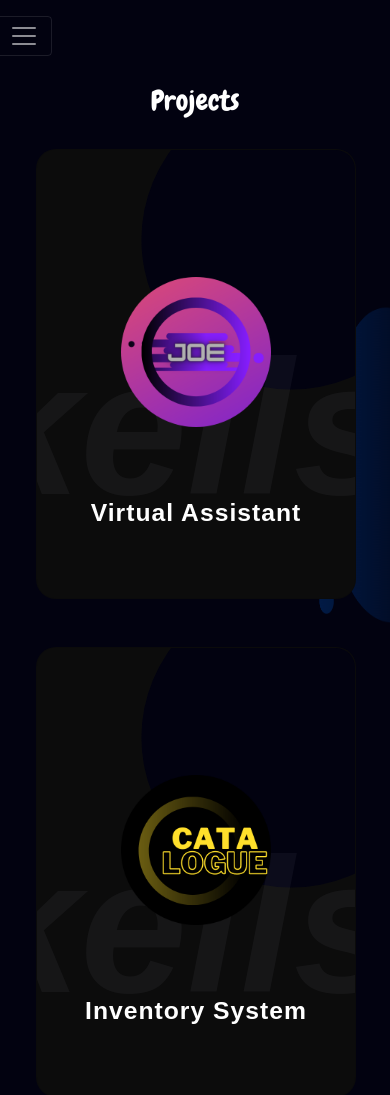
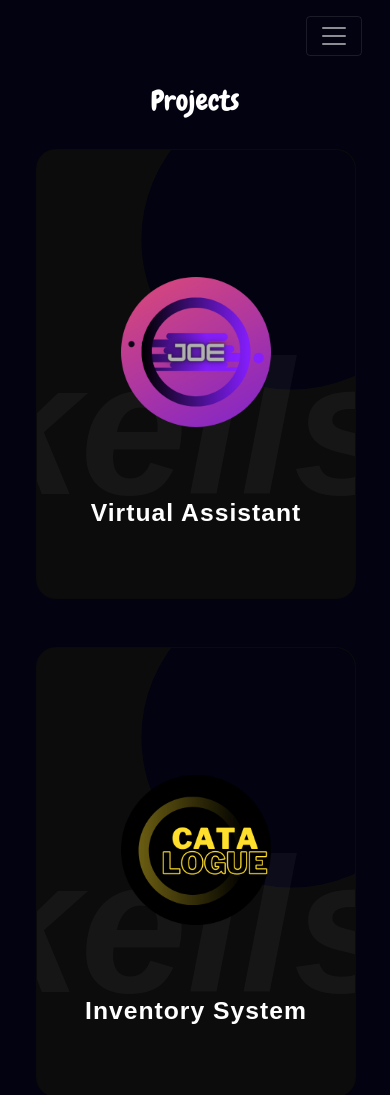
Before and after one commit to kellsjohn/Kellsoft-Website, a plain HTML site: page projects.html in a window 390 px wide. Shown: the top 1095 px of the page. Drawn offline with nearby package versions, Linux system fonts and the light colour scheme; a web font is replaced by a local one.

Commit message:
modified

```diff
--- a/contact.css
+++ b/contact.css
@@ -44,3 +44,6 @@
     height: 35px;
     width: 35px;
 }
+.navbar-toggler{
+    margin-left: 78%;
+}
--- a/projects.css
+++ b/projects.css
@@ -8,12 +8,14 @@
     background-image: url('images/kellsofttheme.png');
     height: auto;
     background-attachment: fixed;
+    background-size: cover;
+
 }
 @media only screen and (max-width: 767px) {
     .servicesmall{
-        background-image: url('images/kellsoftthemeiphone61.png');
+        background-image: url('images/kellsoftthemeiphone6.png');
         background-size: 100%;
-
+        height: auto;
     }
 }
 .text1{
@@ -191,6 +193,7 @@
     background: #020210f5;
     color: white;
     text-align: center;
+
 }
 .text2{
     font-family: 'chewy', sans-serif;
@@ -201,3 +204,6 @@
     height: 35px;
     width: 35px;
 }
+.navbar-toggler{
+    margin-left: 78%;
+}
--- a/projects.html
+++ b/projects.html
@@ -18,7 +18,7 @@
         <header class="navitems">
             <div class="row text-white">
                 <div class="col-md-12 p-2">
-                    <nav class="navbar navbar-expand-lg navbar-dark">
+                    <nav class="navbar navbar-expand-lg navbar-dark" style="text-align: center;">
                         <button class="navbar-toggler" type="button" data-bs-toggle="collapse" data-bs-target="#navbarSupportedContent" aria-controls="navbarSupportedContent" aria-expanded="false" aria-label="Toggle navigation">
                             <span class="navbar-toggler-icon"></span>
                         </button>
@@ -49,8 +49,8 @@
             <div class="row">
                 <h1 class="text1">Projects</h1>
                 <div class="col-md-4">
-                    <div class="containers m-4">
-                        <div class="card">
+                    <div class="containers p-4">
+                        <div class="card m-auto">
                           <div class="imgBx">
                             <img src="images/assistantjo.png">
                           </div>
@@ -71,8 +71,8 @@
                     </div>
                 </div>
                 <div class="col-md-4">
-                    <div class="containers m-4">
-                        <div class="card">
+                    <div class="containers p-4">
+                        <div class="card m-auto">
                           <div class="imgBx">
                             <img src="images/catalogue.png">
                           </div>
@@ -93,8 +93,8 @@
                     </div>
                 </div>
                 <div class="col-md-4">
-                    <div class="containers m-4">
-                        <div class="card">
+                    <div class="containers p-4">
+                        <div class="card m-auto">
                           <div class="imgBx">
                             <img src="images/logoss.png">
                           </div>
```
Also changed, not shown: contact.html (+1 -1 lines), index.html (+1 -1 lines).
